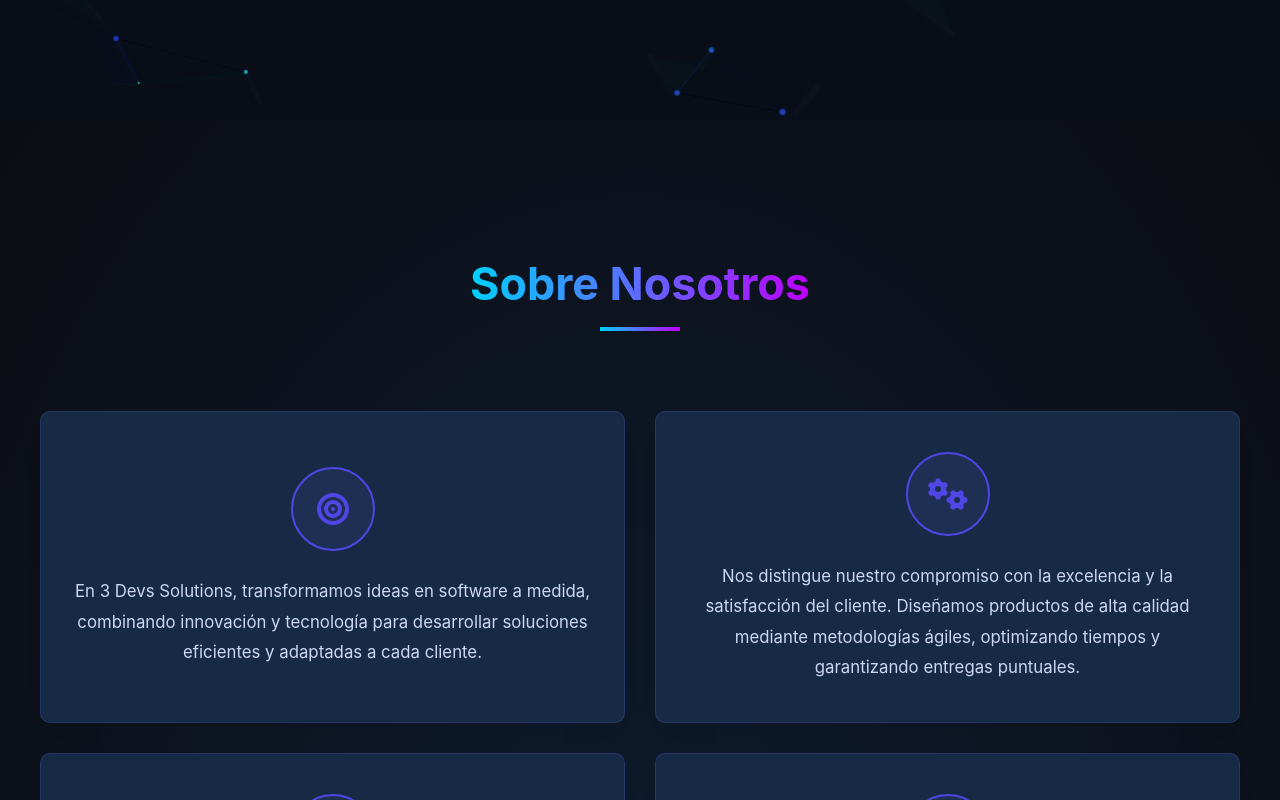
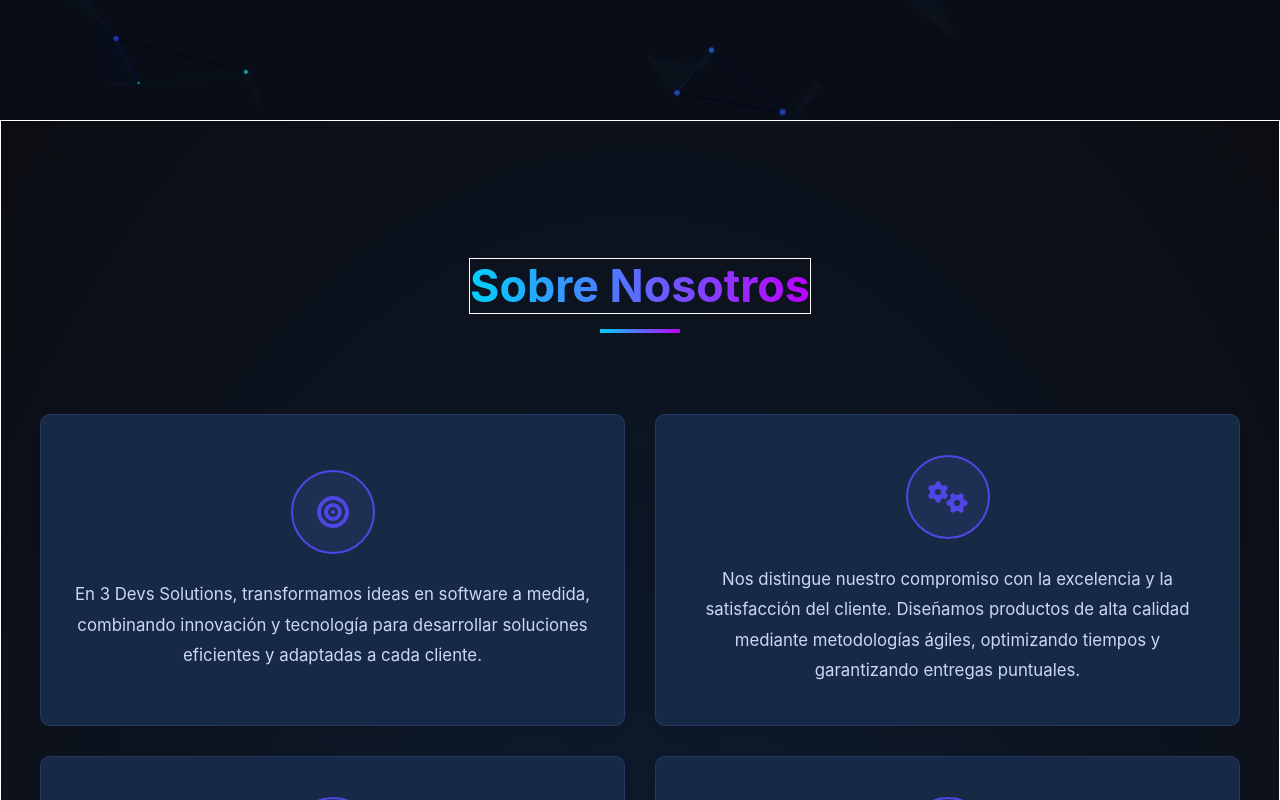
Before and after one commit to Brunoball/3devs_solutions, a React (Create React App) app in the folder frontend/: page / in a window 1280 px wide. Shown: the part 680-1480 px from the top of the page. Built offline with nearby package versions, Linux system fonts and the light colour scheme.

Commit message:
Cambios en Desarrolladores.css

```diff
--- a/frontend/src/Desarrolladores.css
+++ b/frontend/src/Desarrolladores.css
@@ -670,11 +670,12 @@
 
 /* ================ SECTION COMMON STYLES ================ */
 .about-section {
-  padding: 100px 0;
+  padding: 80px 0;
   background: radial-gradient(ellipse at bottom, #0d1d31 0%, #0c0d13 100%);
   color: #2d3748; /* Texto principal gris azulado oscuro */
   position: relative;
   overflow: hidden;
+  border: 1px solid white;
 }
 
 .about-content {
@@ -695,6 +696,7 @@
   display: inline-block;
   margin-left: auto;
   margin-right: auto;
+  border: 1px solid white;
 }
 
 .about-content h2::after {
@@ -2320,7 +2322,7 @@
 }
 
 .footer-logo-img {
-  max-width: 220px;
+  max-width: 160px;
   margin-bottom: 8px; /* Reducido de 15px a 8px */
 }
 
```
